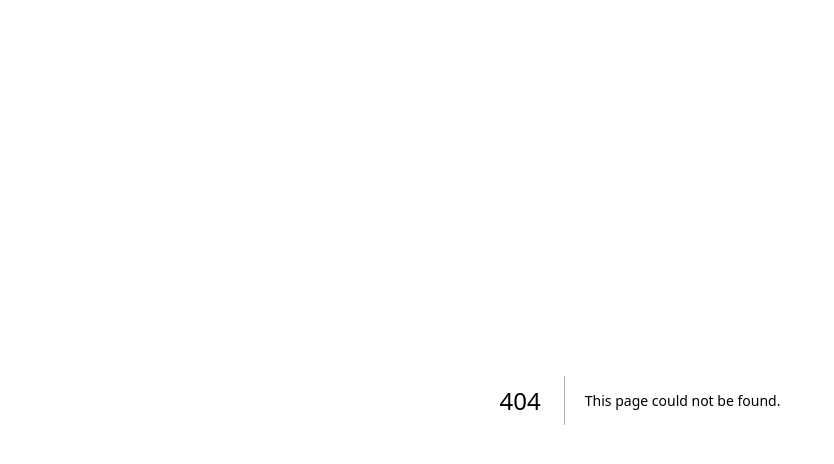
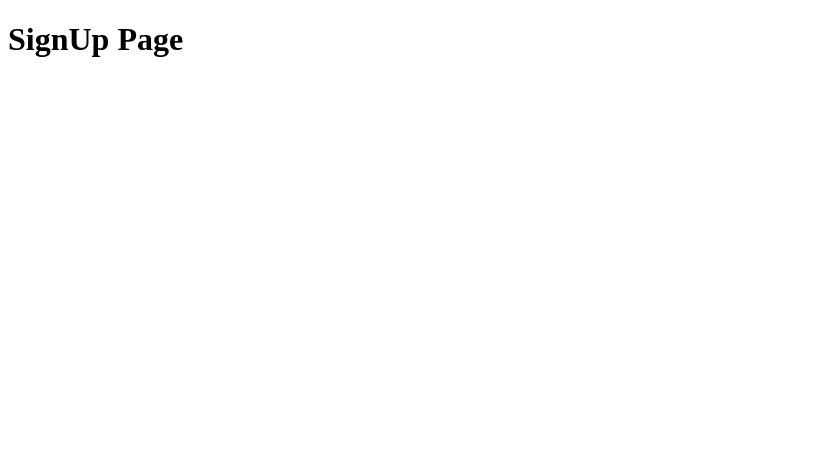
Before and after one commit to AshishKohad27/Taza-Chocolate, a Next.js app: page /Signup in a window 1280 px wide. Before the commit this address had no page. Shown: the top 464 px of the page, without its empty margins (0-834 px from the left). Built offline with nearby package versions, Linux system fonts and the light colour scheme.

Commit message:
login and sign up

```diff
--- /dev/null
+++ b/pages/Signup/index.tsx
@@ -0,0 +1,7 @@
+export default function SignUp() {
+  return (
+    <div>
+      <h1>SignUp Page</h1>
+    </div>
+  );
+}
```
Also changed, not shown: pages/login/index.tsx (added, +7 -0 lines).
